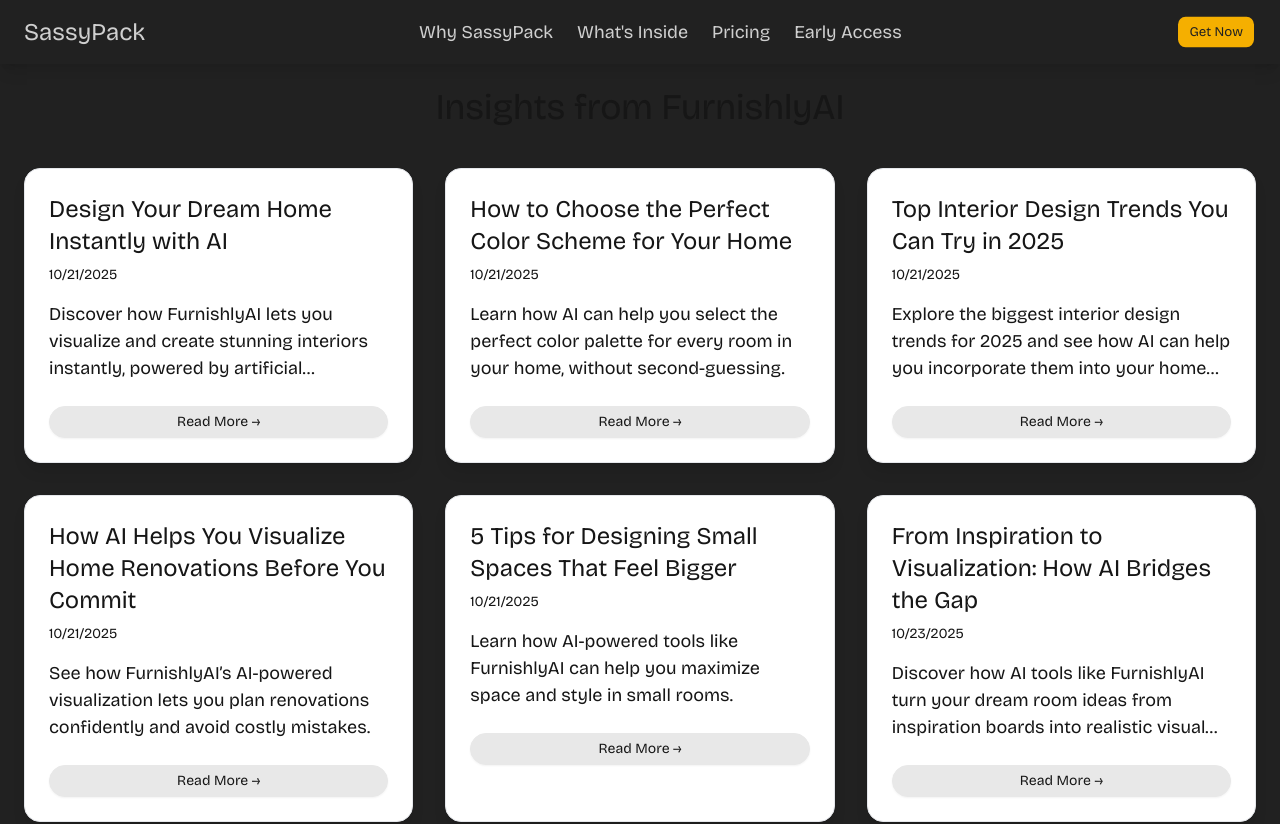
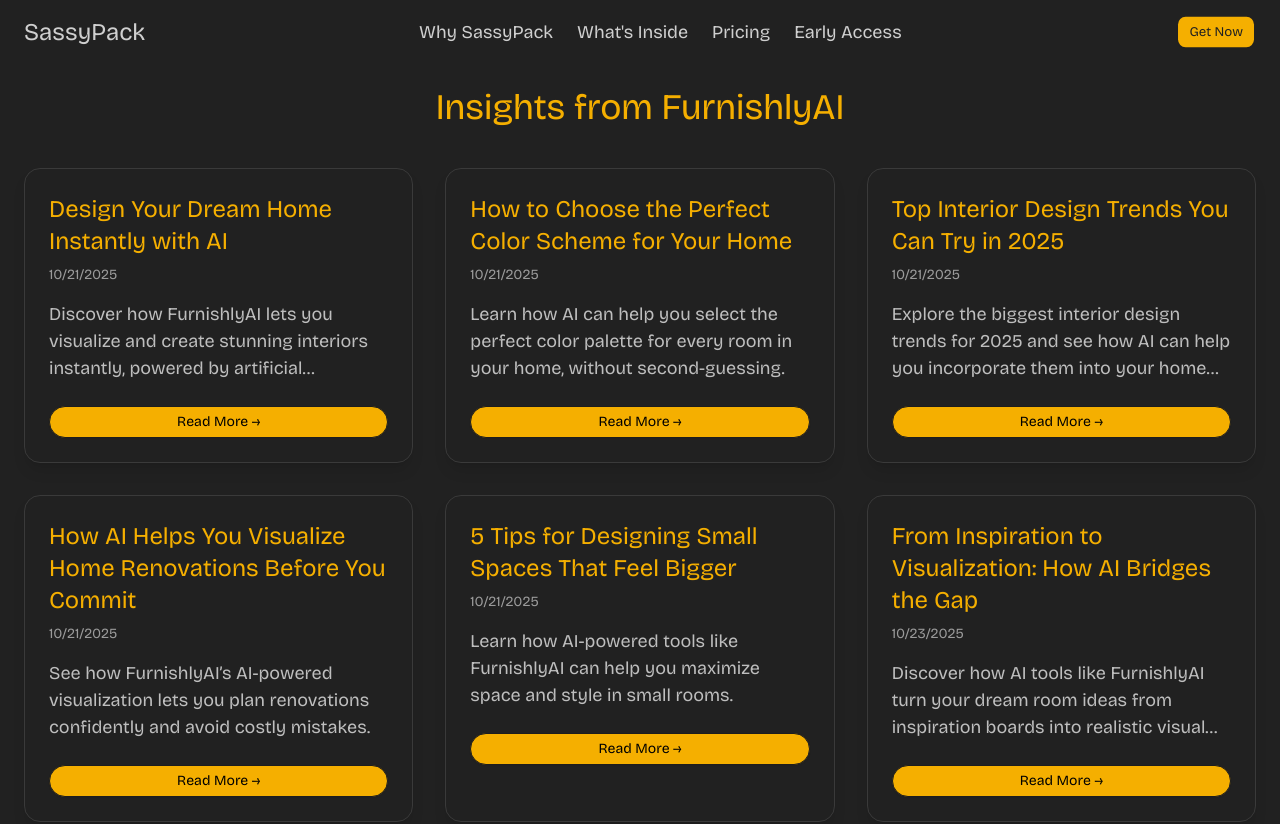
Before and after one commit to KarlGusta/sassypack, a React (Create React App) app: page /blog in a window 1280 px wide. Shown: the top 824 px of the page. Built offline with nearby package versions, Linux system fonts and the light colour scheme.

Commit message:
Update blog

```diff
--- a/package.json
+++ b/package.json
@@ -3,6 +3,7 @@
   "version": "0.1.0",
   "private": true,
   "dependencies": {
+    "@tailwindcss/typography": "^0.5.19",
     "@testing-library/dom": "^10.4.1",
     "@testing-library/jest-dom": "^6.7.0",
     "@testing-library/react": "^16.3.0",
--- a/src/pages/BlogListPage.jsx
+++ b/src/pages/BlogListPage.jsx
@@ -6,8 +6,8 @@
 export default function BlogListPage() {
   return (
     <MainLayout>
-      <div className="container mx-auto p-6 bg-brandIvory min-h-screen">
-        <h1 className="text-4xl font-extrabold text-center text-brandPurple mb-10">
+      <div className="container mx-auto p-6 bg-[#212121] min-h-screen text-[#CFCFCF]">
+        <h1 className="text-4xl font-extrabold text-center mb-10 text-[#F5AF00]">
           Insights from FurnishlyAI
         </h1>
 
@@ -15,20 +15,20 @@
           {blogPosts.map((post) => (
             <div
               key={post.slug}
-              className="card bg-white border border-brandPurple/10 shadow-lg hover:shadow-xl transition-all rounded-2xl p-6"
+              className="card bg-[#212121] border border-[#3a3a3a] shadow-lg hover:shadow-xl transition-all rounded-2xl p-6"
             >
-              <h2 className="text-2xl font-semibold text-brandPurple mb-2">
+              <h2 className="text-2xl font-semibold text-[#F5AF00] mb-2">
                 {post.title}
               </h2>
-              <p className="text-sm text-brandPurple/60 mb-4">
+              <p className="text-sm text-[#CFCFCF]/70 mb-4">
                 {new Date(post.date).toLocaleDateString()}
               </p>
-              <p className="text-brandPurple/80 mb-6 line-clamp-3">
+              <p className="text-[#CFCFCF]/90 mb-6 line-clamp-3">
                 {post.description}
               </p>
               <Link
                 to={`/blog/${post.slug}`}
-                className="btn btn-sm bg-brandPurple text-brandIvory hover:bg-brandPurple/90 rounded-full"
+                className="btn btn-sm bg-[#F5AF00] text-black hover:bg-[#d49b00] rounded-full"
               >
                 Read More →
               </Link>
--- a/src/pages/BlogPostPage.jsx
+++ b/src/pages/BlogPostPage.jsx
@@ -13,10 +13,10 @@
     return (
       <MainLayout>
         <div className="container mx-auto text-center py-20">
-          <p className="text-error text-lg font-semibold">Post not found.</p>
+          <p className="text-[#F5AF00] text-lg font-semibold">Post not found.</p>
           <Link
             to="/blog"
-            className="btn btn-primary mt-6 rounded-full bg-brandPurple text-brandIvory hover:bg-brandPurple/90"
+            className="btn bg-[#F5AF00] text-black mt-6 rounded-full hover:bg-[#d49b00]"
           >
             ← Back to Blog
           </Link>
@@ -27,24 +27,24 @@
 
   return (
     <MainLayout>
-      <div className="bg-brandIvory min-h-screen py-10">
-        <div className="container mx-auto px-6 max-w-3xl bg-white rounded-2xl shadow-lg p-10">
-          <h1 className="text-4xl font-extrabold text-brandPurple mb-2">
+      <div className="bg-[#212121] min-h-screen py-10 text-[#CFCFCF]">
+        <div className="container mx-auto px-6 max-w-3xl bg-[#1B1B1B] rounded-2xl shadow-lg p-10">
+          <h1 className="text-4xl font-extrabold text-[#F5AF00] mb-2">
             {post.title}
           </h1>
-          <p className="text-sm text-brandPurple/60 mb-8">
+          <p className="text-sm text-[#CFCFCF]/70 mb-8">
             {new Date(post.date).toLocaleDateString()}
           </p>
 
           {/* Markdown content */}
           <article
             className="prose prose-lg max-w-none
-              prose-h2:text-brandPurple
-              prose-h3:text-brandPurple
-              prose-a:text-brandGreen
-              prose-strong:text-brandPurple
-              prose-p:text-brandPurple/90
-              prose-li:marker:text-brandPurple"
+              prose-h2:text-[#F5AF00]
+              prose-h3:text-[#F5AF00]
+              prose-a:text-[#F5AF00]
+              prose-strong:text-[#F5AF00]
+              prose-p:text-[#CFCFCF]/90
+              prose-li:marker:text-[#F5AF00]"
           >
             <ReactMarkdown remarkPlugins={[remarkGfm]}>
               {post.content}
@@ -54,7 +54,7 @@
           <div className="mt-10 text-center">
             <Link
               to="/blog"
-              className="btn btn-sm rounded-full bg-brandPurple text-brandIvory hover:bg-brandPurple/90"
+              className="btn bg-[#F5AF00] text-black btn-sm rounded-full hover:bg-[#d49b00]"
             >
               ← Back to Blog
             </Link>
--- a/tailwind.config.js
+++ b/tailwind.config.js
@@ -7,22 +7,24 @@
         bricolage: ["Bricolage Grotesque", "sans-serif"],
       },
       colors: {
-        primary60: "#212121",
-        primary30: "#CFCFCF",
-        primary10: "#F5AF00",
+        primary60: "#212121", // dark section background
+        primary30: "#CFCFCF", // text color
+        primary10: "#F5AF00", // buttons / accent
       },
     },
   },
-  plugins: [require("daisyui")],
+  plugins: [require("daisyui"), require('@tailwindcss/typography')],
   daisyui: {
     themes: [
       {
         mytheme: {
-          primary: "#212121", // main
-          secondary: "#CFCFCF", // light gray
-          accent: "#F5AF00",   // yellow
-          neutral: "#212121",
-          "base-100": "#ffffff",
+          primary: "#212121",    // main dark background
+          secondary: "#CFCFCF",  // text / light gray
+          accent: "#F5AF00",     // buttons / highlights
+          neutral: "#212121",    // card background / section bg
+          "base-100": "#212121", // override default white background
+          info: "#CFCFCF",       // optional info color
+          success: "#F5AF00",    // optional success color
         },
       },
     ],
```
Also changed, not shown: 1 other file (tests, documents, lock files or other folders).
